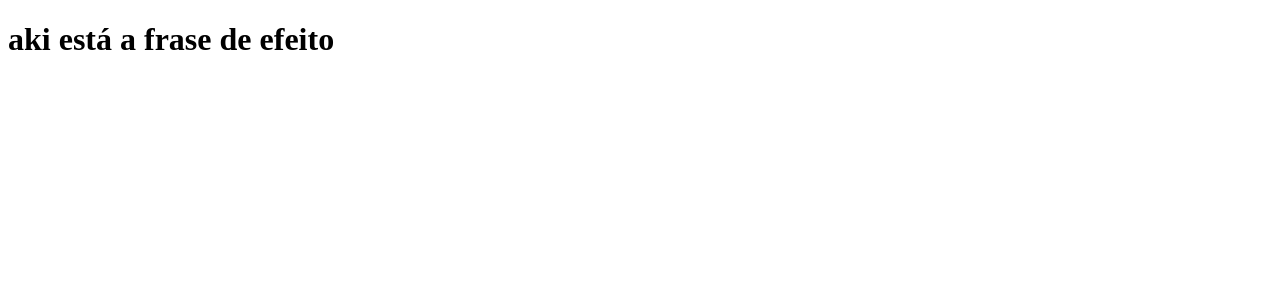
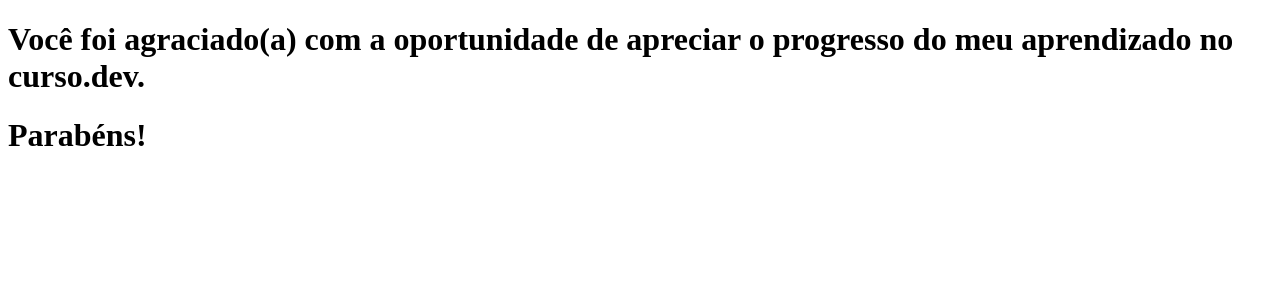
Before and after one commit to carloswebdev/clone-tabnews, a Next.js app: page / in a window 1280 px wide. Shown: the top 300 px of the page. Built offline with nearby package versions, Linux system fonts and the light colour scheme.

Commit message:
alteração na frase de efeito.

```diff
--- a/pages/index.js
+++ b/pages/index.js
@@ -1,5 +1,11 @@
-function Home(){
-    return <h1>aki está a frase de efeito</h1>
+function Home() {
+    var retorno =
+        <html>
+            <h1>Você foi agraciado(a) com a oportunidade de apreciar o progresso do meu aprendizado no curso.dev.</h1>
+            <h1>Parabéns!</h1>
+        </html>;
+
+    return retorno;
 }
 
 export default Home;
```
